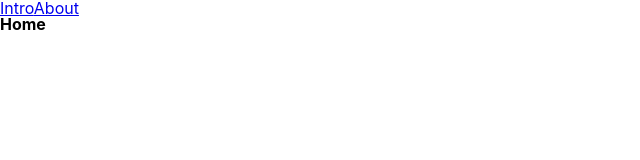
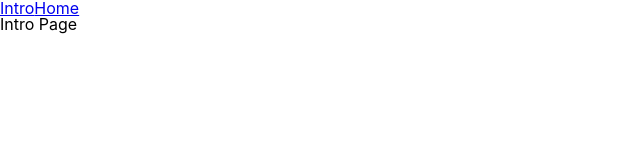
Before and after one commit to congmul/reactjs-exmaples, a React (Create React App) app: page /intro in a window 1280 px wide. Shown: the top 160 px of the page, without its empty margins (0-640 px from the left). Built offline with nearby package versions, Linux system fonts and the light colour scheme.

Commit message:
Update new page - intro

```diff
--- a/src/App.tsx
+++ b/src/App.tsx
@@ -1,6 +1,7 @@
 import { Routes, Route } from "react-router-dom";
 
 import Layout from "./components/Layout/Layout";
+import Intro from "./pages/Intro/Intro";
 import About from './pages/About/About';
 import Home from './pages/Home/Home';
 
@@ -8,8 +9,8 @@ const App = ():JSX.Element => {
   return (
     <Routes>
       <Route path="/" element={<Layout />}>
-        <Route path="/intro" element={<Home />} />
-        <Route path="/about" element={<About />} />
+        <Route path="/intro" element={<Intro />} />
+        <Route path="/home" element={<Home />} />
       </Route>
     </Routes>
   );
--- a/src/components/Navbar/Navbar.tsx
+++ b/src/components/Navbar/Navbar.tsx
@@ -4,7 +4,7 @@ const Navbar = ():JSX.Element => {
     return(
     <>
         <Link to='/intro'>Intro</Link>
-        <Link to='/about'>About</Link>
+        <Link to='/home'>Home</Link>
     </>)
 }
 
--- /dev/null
+++ b/src/pages/Intro/Intro.tsx
@@ -0,0 +1,9 @@
+const Intro = ():JSX.Element => {
+    return(
+        <div>
+            Intro Page
+        </div>
+        )
+}
+
+export default Intro;
```
